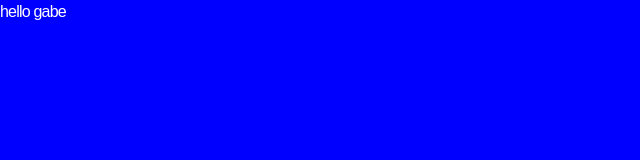
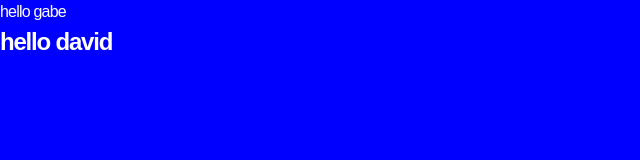
Before and after one commit to dxxidlee/coding-challenge-week-4, a plain HTML site: page index.html in a window 1280 px wide. Shown: the whole page, without its empty margins (0-640 px from the left). Drawn offline with Linux system fonts and the light colour scheme.

Commit message:
Update index.html - Hi

```diff
--- a/index.html
+++ b/index.html
@@ -11,6 +11,8 @@
     <body>
         hello gabe
 
+        <h2> hello david</h2>
+
         <script src="" async defer></script>
     </body>
 </html>
```
